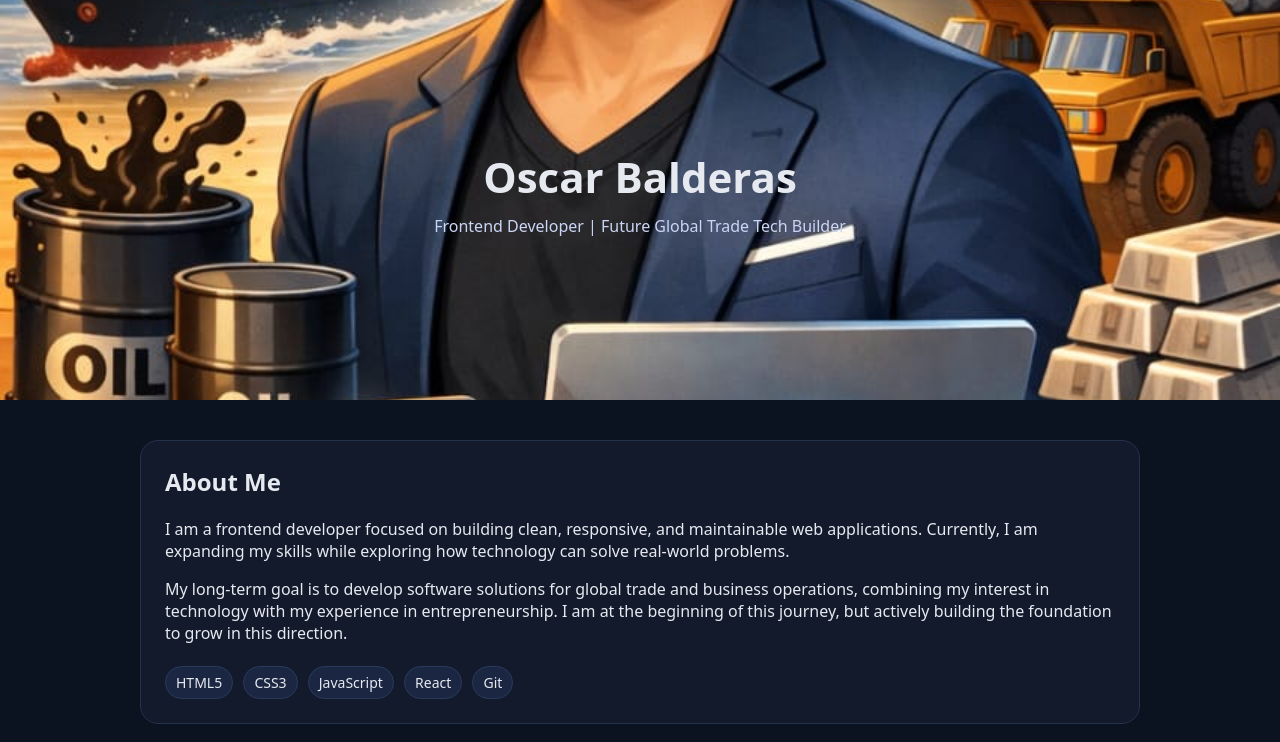
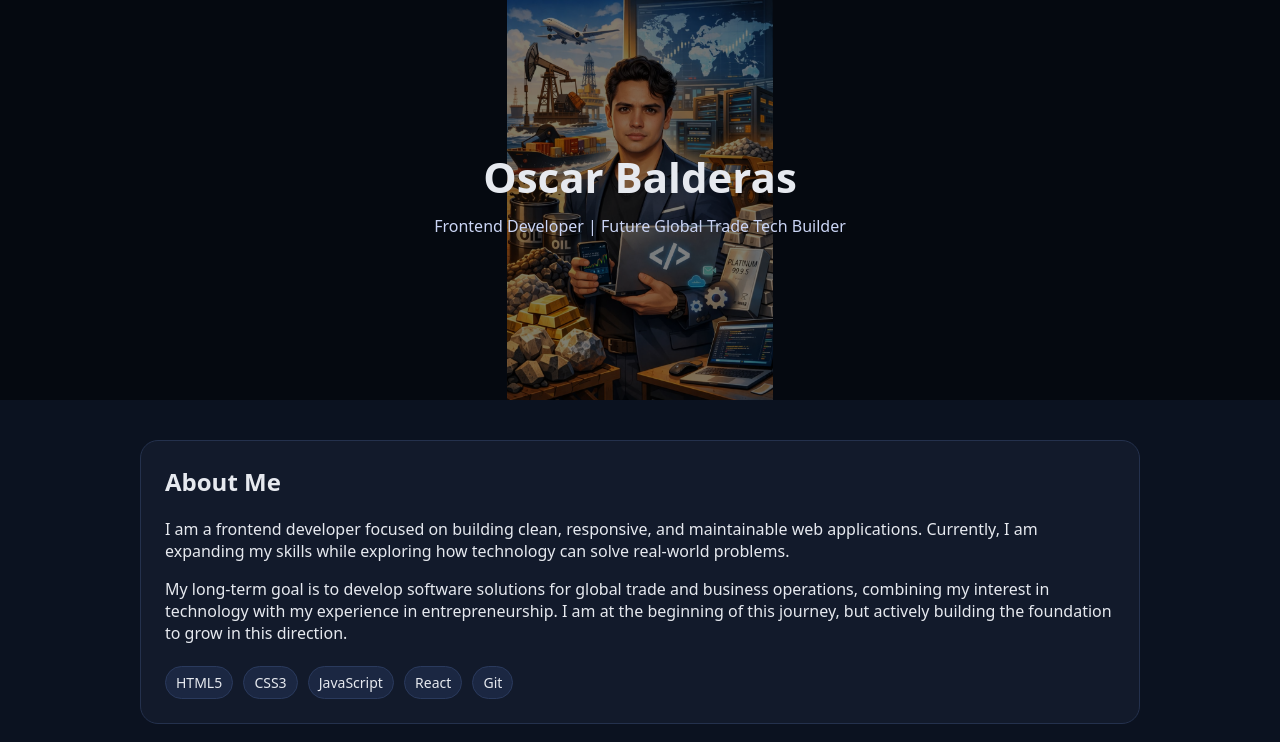
Before and after one commit to Oscar-Balderas/oscar-balderas-portfolio, a plain HTML site: page index.html in a window 1280 px wide. Shown: the top 742 px of the page. Drawn offline with Linux system fonts and the light colour scheme.

Commit message:
Refactor hero section styles and add image

```diff
--- a/index.html
+++ b/index.html
@@ -13,14 +13,38 @@
       color: #e6e9ef;
     }
 
+    /* HERO */
     .hero {
-  background: url("animadaMia.jpeg") center center / cover no-repeat;
+      position: relative;
       height: 400px;
+      background: #0b1220;
       display: flex;
       align-items: center;
       justify-content: center;
+      overflow: hidden;
       text-align: center;
+    }
+
+    .hero img {
+      position: absolute;
+      height: 100%;
+      width: 100%;
+      object-fit: contain; /* 👈 clave para que se vea completa */
+      z-index: 0;
+    }
+
+    /* overlay oscuro */
+    .hero::before {
+      content: "";
+      position: absolute;
+      inset: 0;
+      background: rgba(0, 0, 0, 0.5);
+      z-index: 1;
+    }
+
+    .hero-content {
       position: relative;
+      z-index: 2;
     }
 
     .hero h1 {
@@ -31,11 +55,6 @@
     .hero p {
       margin-top: 10px;
       color: #cbd5f5;
-    }
-
-    @keyframes fadeIn {
-      from { opacity: 0; transform: translateY(20px); }
-      to { opacity: 1; transform: translateY(0); }
     }
 
     .wrap {
@@ -77,10 +96,12 @@
       padding: 10px 14px;
       border-radius: 10px;
       text-decoration: none;
+      transition: 0.2s;
     }
 
     .btn:hover {
       background: #1f4ed8;
+      transform: translateY(-2px);
     }
 
     .tag {
@@ -96,6 +117,17 @@
     .muted {
       color: #b8c0d6;
     }
+
+    /* RESPONSIVE */
+    @media (max-width: 600px) {
+      .hero {
+        height: 280px;
+      }
+
+      .hero h1 {
+        font-size: 28px;
+      }
+    }
   </style>
 </head>
 
@@ -103,7 +135,9 @@
 
   <!-- HERO -->
   <div class="hero">
-    <div>
+    <img src="animadaMia.jpeg" alt="Oscar Portfolio Image">
+
+    <div class="hero-content">
       <h1>Oscar Balderas</h1>
       <p>Frontend Developer | Future Global Trade Tech Builder</p>
     </div>
```
Lines whose indentation alone changed are shown as unchanged.
